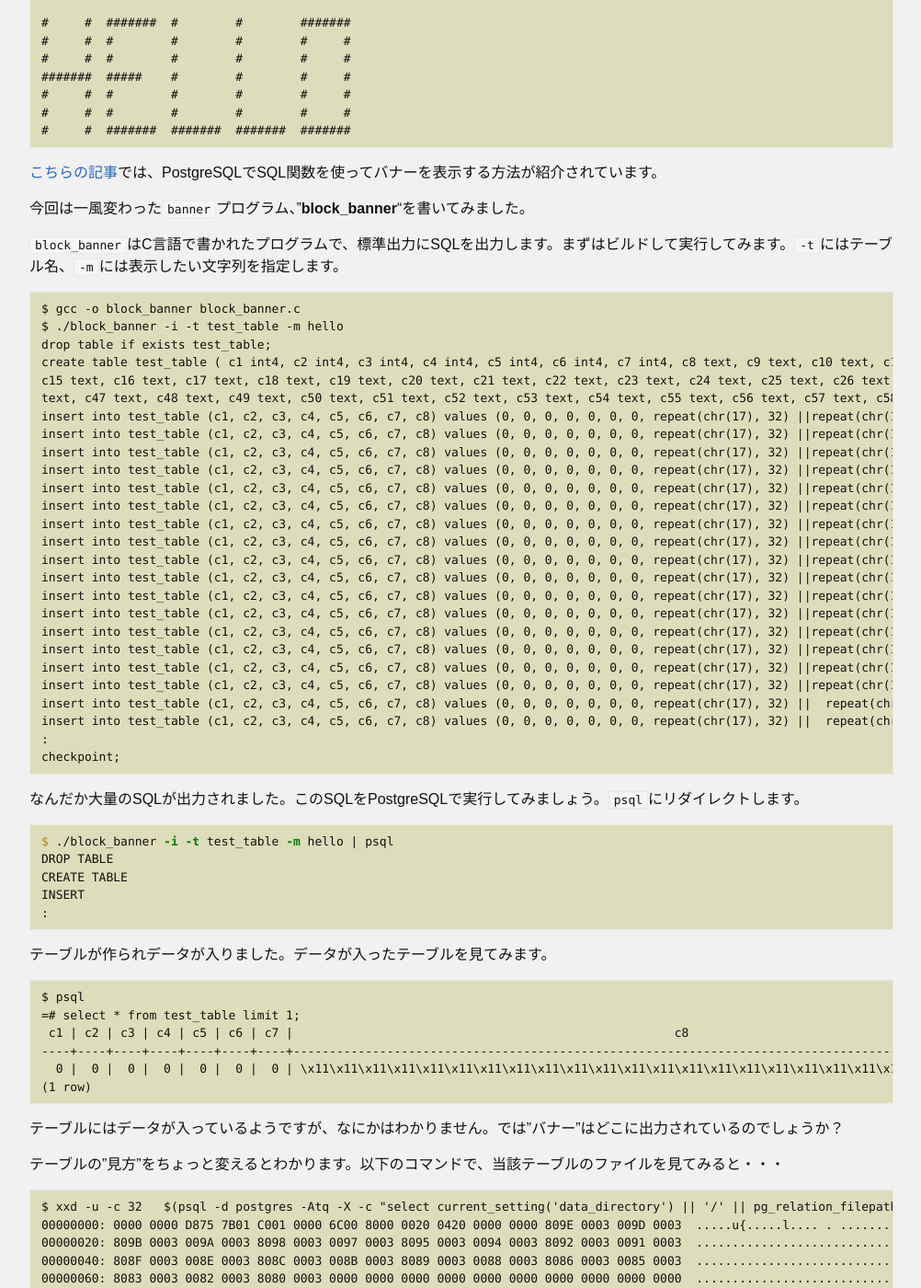
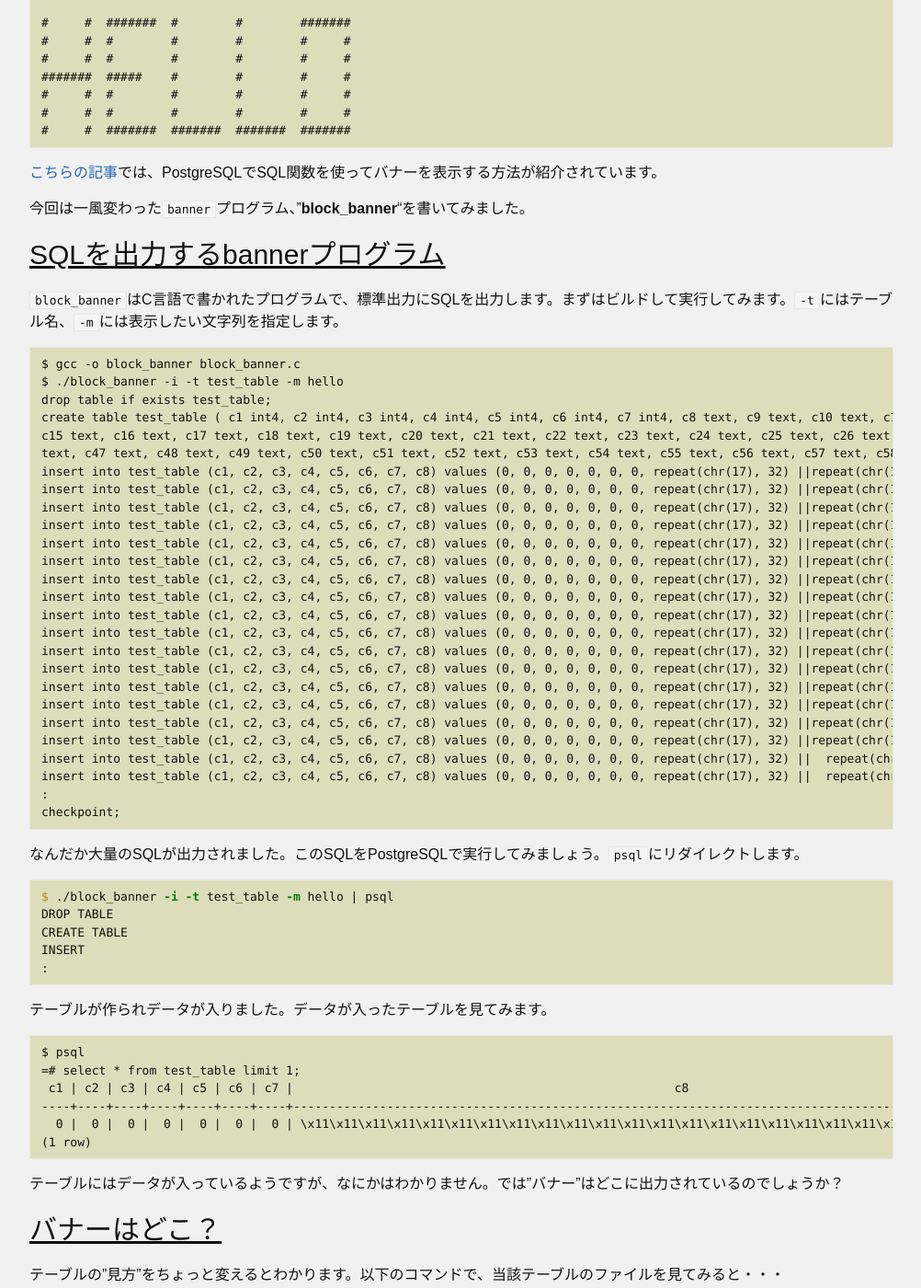
Before and after one commit to MasahikoSawada/masahikosawada.github.io, a Jekyll site: the page built from _posts/2023-12-08-PG-Block-Banner.md, in a window 1280 px wide and 1400 px high, scrolled down 473 px. Shown: the whole window at 92% size, without its empty margins (138-1140 px from the left). Built offline with Jekyll 4.4.1, drawn with Linux system fonts in a browser that asks for light colours; comment, search, counter and statistics services are not loaded.

Commit message:
post: update block banner

````diff
--- a/_posts/2023-12-08-PG-Block-Banner.md
+++ b/_posts/2023-12-08-PG-Block-Banner.md
@@ -24,6 +24,8 @@ $ banner hello
 [こちらの記事](https://qiita.com/nuko_yokohama/items/31a3203e4e63bbaf0213)では、PostgreSQLでSQL関数を使ってバナーを表示する方法が紹介されています。
 
 今回は一風変わった`banner`プログラム、"**block_banner**"を書いてみました。
+
+# SQLを出力するbannerプログラム
 
 `block_banner`はC言語で書かれたプログラムで、標準出力にSQLを出力します。まずはビルドして実行してみます。`-t`にはテーブル名、`-m`には表示したい文字列を指定します。
 
@@ -78,6 +80,8 @@ $ psql
 ```
 
 テーブルにはデータが入っているようですが、なにかはわかりません。では"バナー"はどこに出力されているのでしょうか？
+
+# バナーはどこ？
 
 テーブルの"見方"をちょっと変えるとわかります。以下のコマンドで、当該テーブルのファイルを見てみると・・・
 
````
